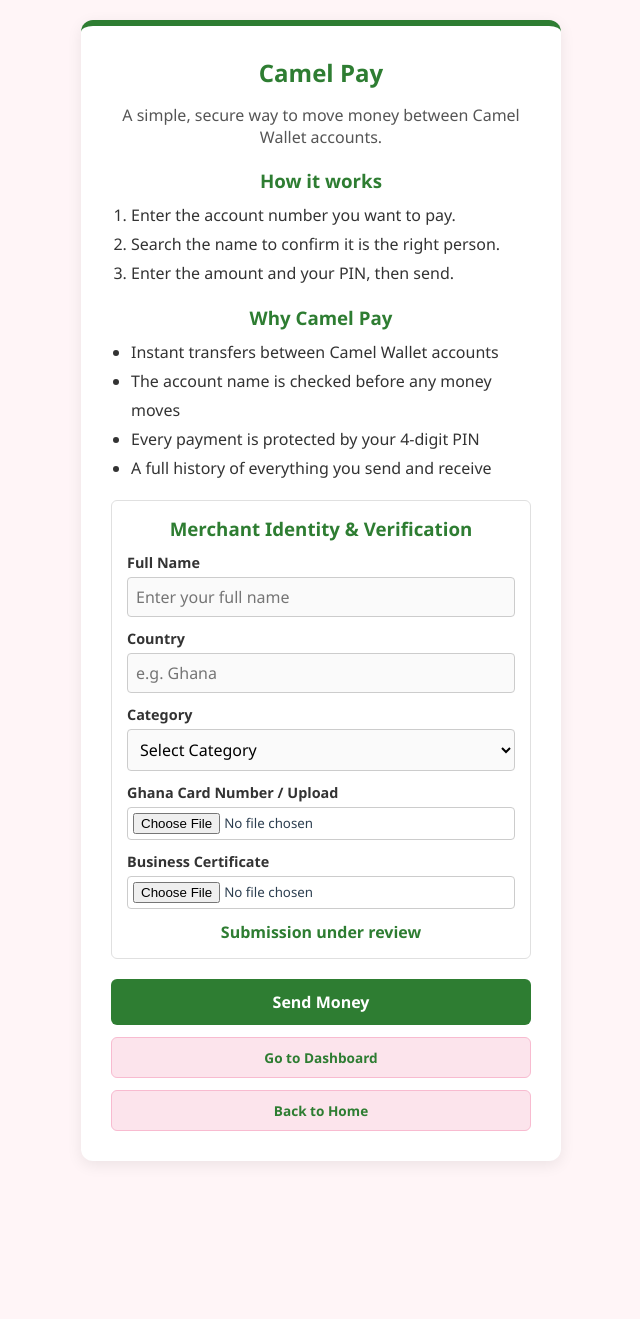
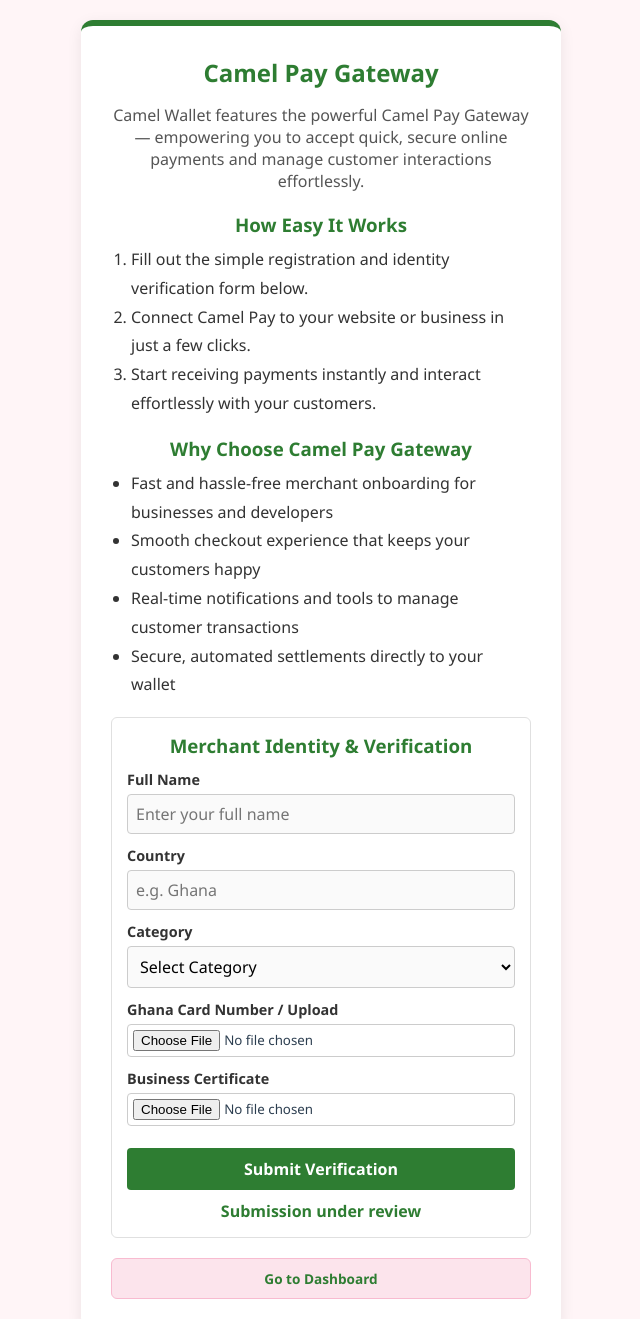
Before and after one commit to cameldaywalker11/Wallet-, a website: page gateway.html in a window 1280 px wide. Shown: the top 1319 px of the page, without its empty margins (319-959 px from the left). Before the commit the page ends 1181 px from the top, so only its background shows below. Drawn offline with Linux system fonts and the light colour scheme.

Commit message:
Update gateway.html

```diff
--- a/gateway.html
+++ b/gateway.html
@@ -8,31 +8,31 @@
 </head>
 <body>
   <div class="container">
-    <h2 style="text-align: center;">Camel Pay</h2>
+    <h2 style="text-align: center;">Camel Pay Gateway</h2>
     <p style="text-align: center; color: #555; margin-bottom: 20px;">
-      A simple, secure way to move money between Camel Wallet accounts.
+      Camel Wallet features the powerful Camel Pay Gateway — empowering you to accept quick, secure online payments and manage customer interactions effortlessly.
     </p>
 
     <div style="margin-bottom: 18px;">
-      <h3 style="margin-bottom: 8px;">How it works</h3>
+      <h3 style="margin-bottom: 8px;">How Easy It Works</h3>
       <ol style="padding-left: 20px; line-height: 1.8; color: #333;">
-        <li>Enter the account number you want to pay.</li>
-        <li>Search the name to confirm it is the right person.</li>
-        <li>Enter the amount and your PIN, then send.</li>
+        <li>Fill out the simple registration and identity verification form below.</li>
+        <li>Connect Camel Pay to your website or business in just a few clicks.</li>
+        <li>Start receiving payments instantly and interact effortlessly with your customers.</li>
       </ol>
     </div>
 
     <div style="margin-bottom: 18px;">
-      <h3 style="margin-bottom: 8px;">Why Camel Pay</h3>
+      <h3 style="margin-bottom: 8px;">Why Choose Camel Pay Gateway</h3>
       <ul style="padding-left: 20px; line-height: 1.8; color: #333;">
-        <li>Instant transfers between Camel Wallet accounts</li>
-        <li>The account name is checked before any money moves</li>
-        <li>Every payment is protected by your 4-digit PIN</li>
-        <li>A full history of everything you send and receive</li>
+        <li>Fast and hassle-free merchant onboarding for businesses and developers</li>
+        <li>Smooth checkout experience that keeps your customers happy</li>
+        <li>Real-time notifications and tools to manage customer transactions</li>
+        <li>Secure, automated settlements directly to your wallet</li>
       </ul>
     </div>
 
-    <!-- User Identity & Verification Section -->
+    <!-- Merchant Identity & Verification Section -->
     <div style="margin-bottom: 20px; padding: 15px; border: 1px solid #e0e0e0; border-radius: 6px;">
       <h3 style="margin-bottom: 12px;">Merchant Identity & Verification</h3>
 
@@ -65,14 +65,14 @@
         <input type="file" id="businessCert" accept=".pdf, .jpg, .jpeg, .png" style="width: 100%; padding: 5px; border: 1px solid #ccc; border-radius: 4px; box-sizing: border-box;">
       </div>
 
+      <button type="submit" class="btn-submit" style="width: 100%; padding: 10px; margin-top: 10px; border: none; border-radius: 4px; cursor: pointer;">Submit Verification</button>
+
       <p style="text-align: center; color: #2E7D32; font-weight: bold; margin-top: 10px;">
         Submission under review
       </p>
     </div>
 
-    <a href="transfer.html" class="btn-submit" style="display: block; text-align: center; text-decoration: none;">Send Money</a>
-    <a href="dashboard.html" class="nav-btn" style="display: block; text-align: center; margin-top: 12px;">Go to Dashboard</a>
-    <a href="index.html" class="nav-btn" style="display: block; text-align: center; margin-top: 12px;">Back to Home</a>
+    <a href="dashboard.html" class="nav-btn" style="display: block; text-align: center; margin-top: 12px; text-decoration: none;">Go to Dashboard</a>
   </div>
 </body>
 </html>
```
